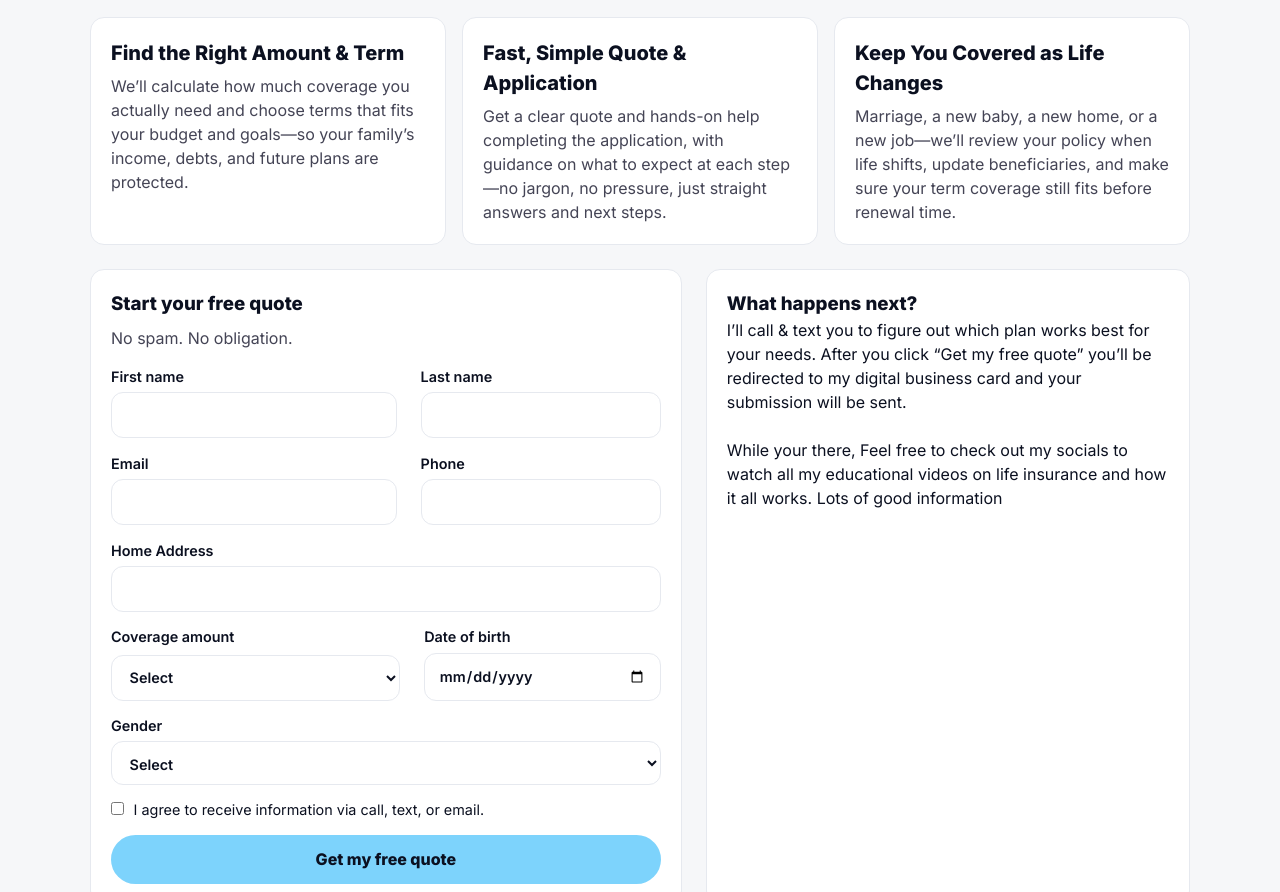
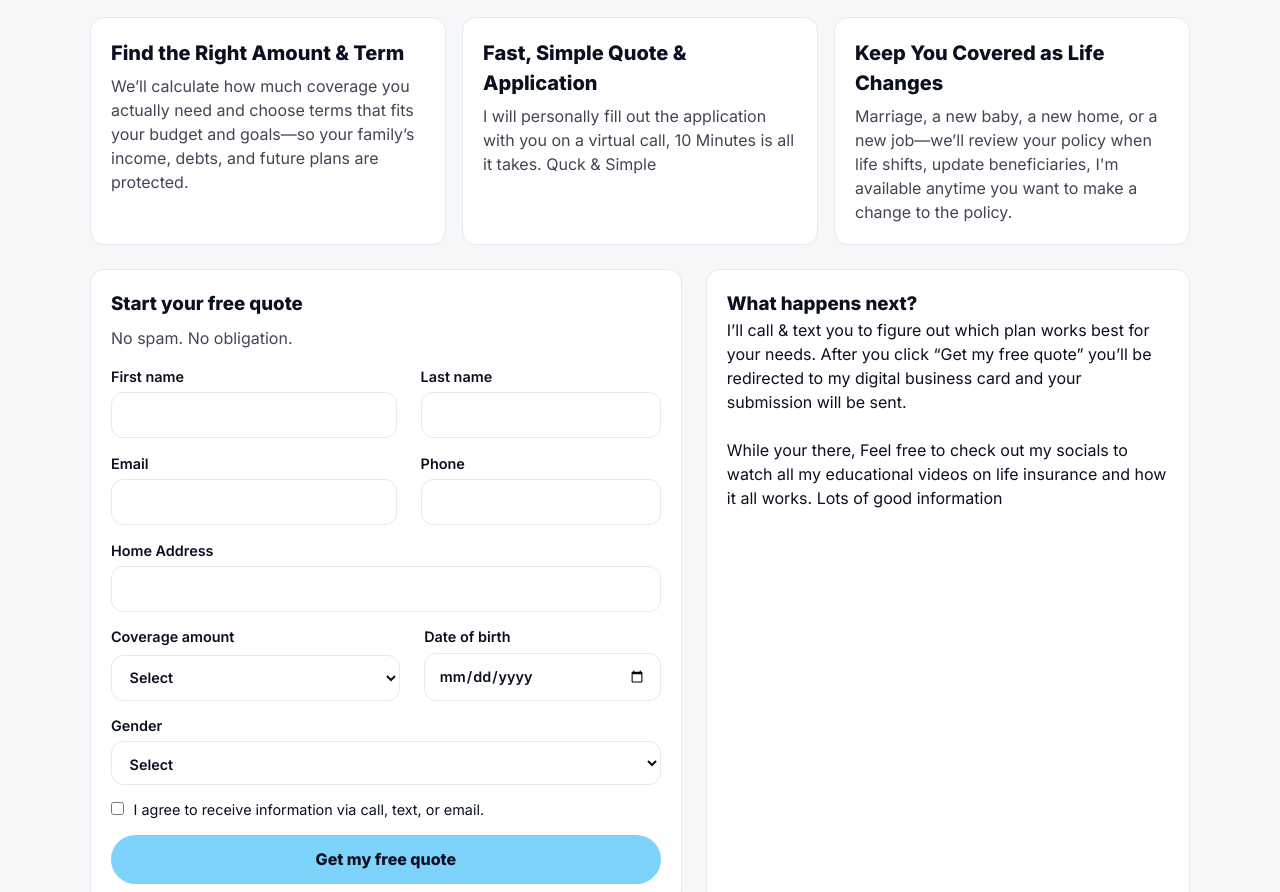
Before and after one commit to BoomyCoder/Life-Insurance-Form, a plain HTML site: page index.html in a window 1280 px wide. Shown: the part 1442-2334 px from the top of the page. Drawn offline with Linux system fonts and the light colour scheme; a script that the page names is missing.

Commit message:
Update index.html

```diff
--- a/index.html
+++ b/index.html
@@ -80,12 +80,12 @@ When you request a quote here, you’re not just filling out a form — you’re
 
   <article class="card">
     <h3>Fast, Simple Quote & Application</h3>
-    <p>Get a clear quote and hands-on help completing the application, with guidance on what to expect at each step—no jargon, no pressure, just straight answers and next steps.</p>
+    <p>I will personally fill out the application with you on a virtual call, 10 Minutes is all it takes. Quck & Simple</p>
   </article>
 
   <article class="card">
     <h3>Keep You Covered as Life Changes</h3>
-    <p>Marriage, a new baby, a new home, or a new job—we’ll review your policy when life shifts, update beneficiaries, and make sure your term coverage still fits before renewal time.</p>
+    <p>Marriage, a new baby, a new home, or a new job—we’ll review your policy when life shifts, update beneficiaries, I'm available anytime you want to make a change to the policy.</p>
   </article>
 </div>
 
@@ -209,7 +209,7 @@ When you request a quote here, you’re not just filling out a form — you’re
         <h2>Testimonials</h2>
         <div class="quotes">
           <figure class="quote">
-            <blockquote>“Took a new and confusing concept and made it easy to understand. Will be refering all my friends and family.”</blockquote>
+            <blockquote>“Took a new and confusing concept and made it easy to understand. I applied for $150,000 of coverage and ended up getting approved for $204,000 of coverage for the same price. I Will be refering all my friends and family.”</blockquote>
             <figcaption>— Justin G., CEO at Gossman Construction</figcaption>
           </figure>
           <figure class="quote">
```
